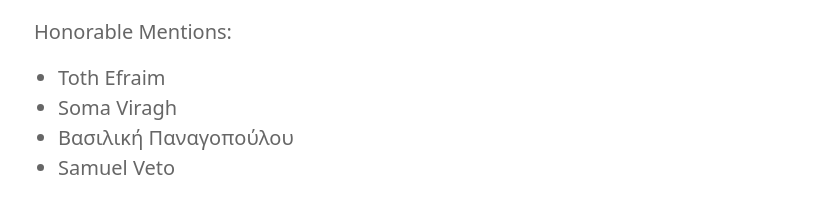
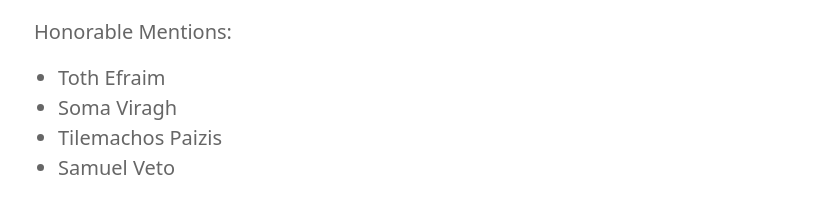
Before and after one commit to minor/dialexicon.org, a Next.js app: page /journal in a window 1280 px wide. Shown: the part 1949-2162 px from the top of the page, without its empty margins (222-1050 px from the left). Built offline with nearby package versions, Linux system fonts and the light colour scheme.

Commit message:
update(name): mistake!

```diff
--- a/pages/journal.js
+++ b/pages/journal.js
@@ -124,7 +124,7 @@ export default function Journal() {
                 <ul className="mt-4 mb-4 ml-6 list-disc">
                   <li>Toth Efraim</li>
                   <li>Soma Viragh</li>
-                  <li>Βασιλική Παναγοπούλου</li>
+                  <li>Tilemachos Paizis</li>
                   <li>Samuel Veto</li>
                 </ul>
               </p>
```
